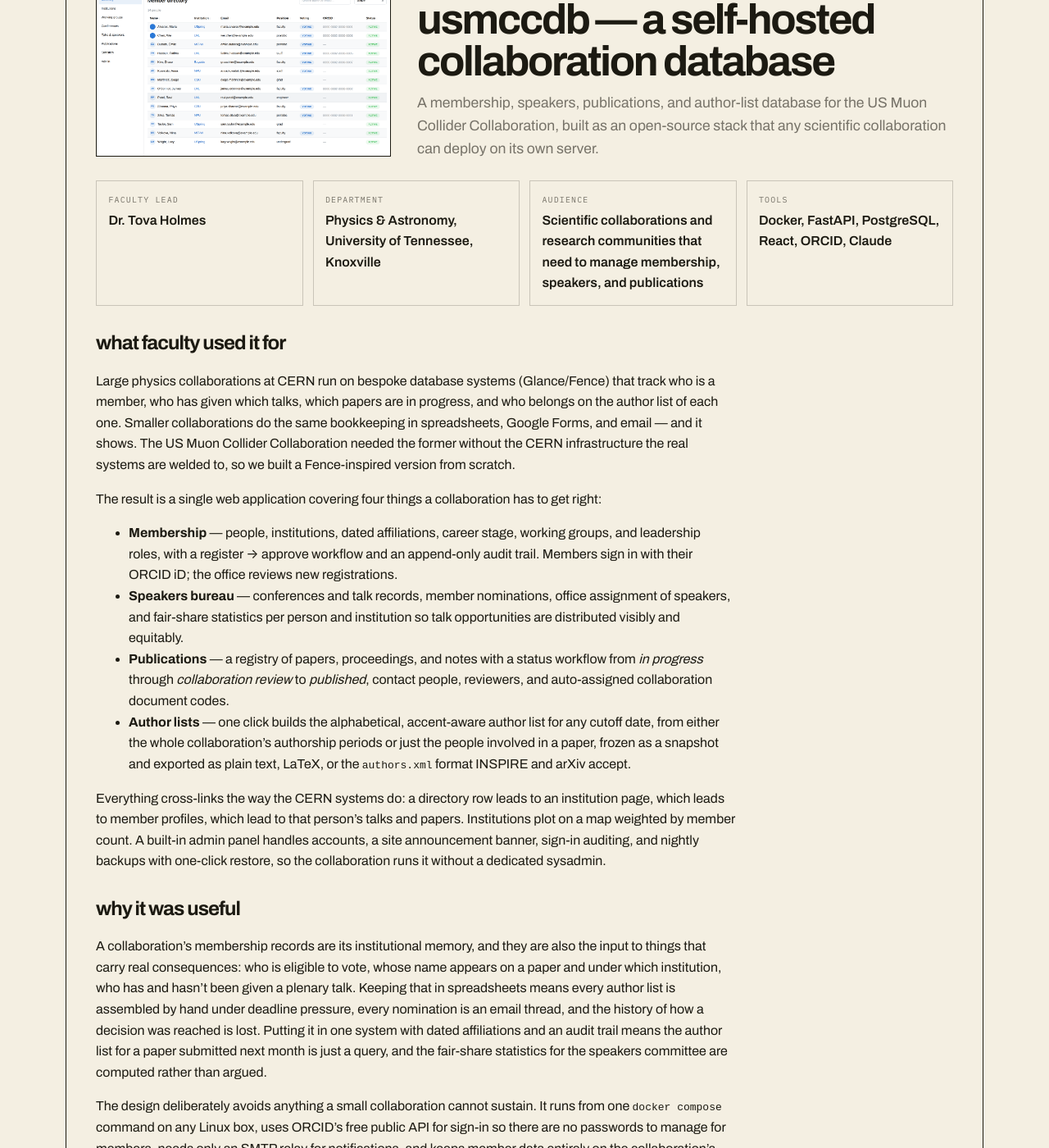
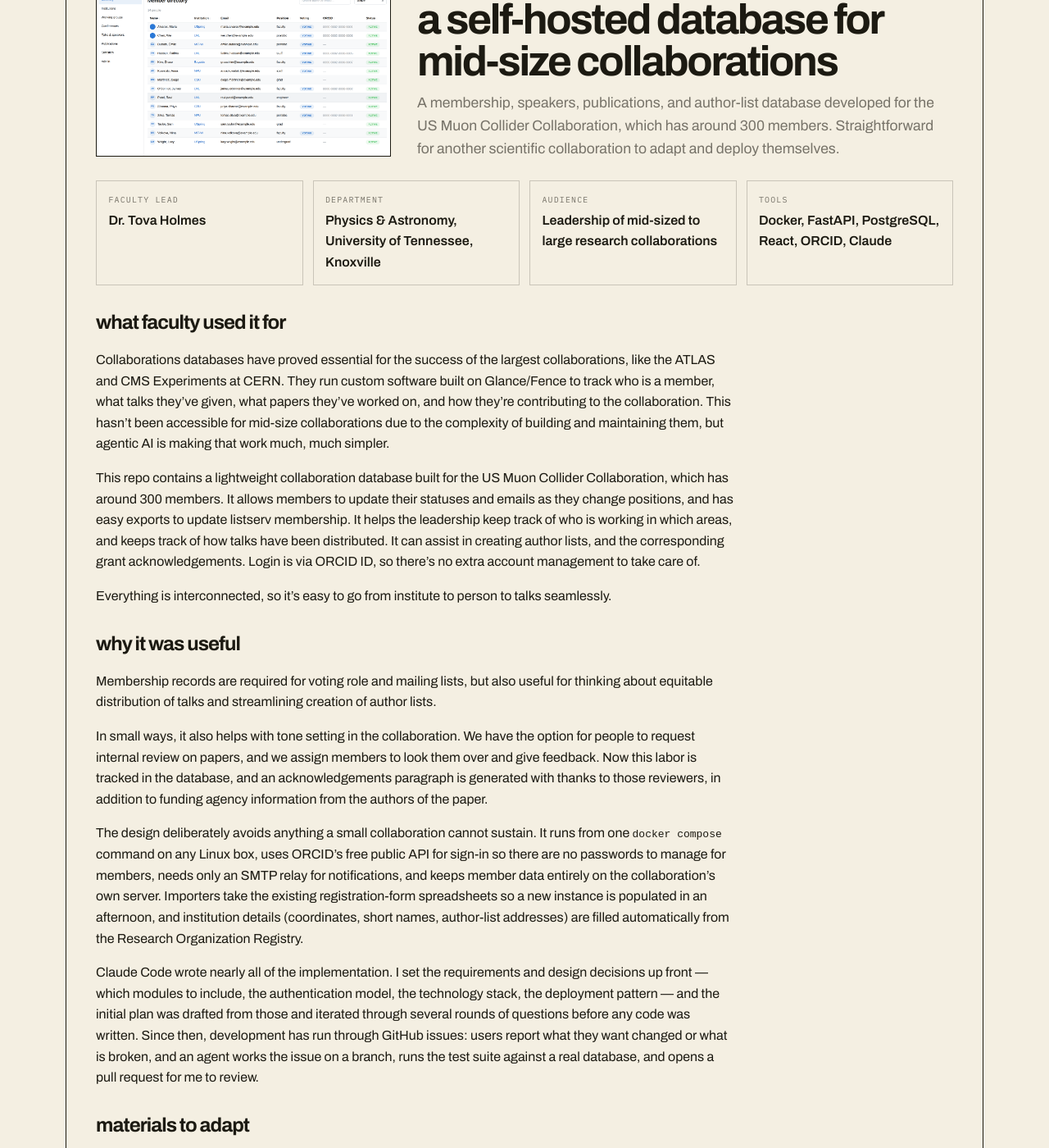
Before and after one commit to FacultyAIExchange/facultyaiexchange.github.io, a Jekyll site: the page built from _examples/usmcc-collaboration-database.md, in a window 1280 px wide and 1400 px high, scrolled down 203 px. Shown: the whole window at 82% size. Built offline with Jekyll 4.4.1, drawn with Linux system fonts in a browser that asks for light colours; some of the changed text lies outside the part shown.

Commit message:
Revise title and summary for collaboration database
Updated the title and summary for clarity and focus on mid-size collaborations. Revised sections to better reflect the functionality and ease of use of the collaboration database.

```diff
--- a/_examples/usmcc-collaboration-database.md
+++ b/_examples/usmcc-collaboration-database.md
@@ -1,10 +1,10 @@
 ---
-title: USMCCDB — A Self-Hosted Collaboration Database
-summary: A membership, speakers, publications, and author-list database for the US Muon Collider Collaboration, built as an open-source stack that any scientific collaboration can deploy on its own server.
+title: A Self-Hosted Database for Mid-Size Collaborations
+summary: A membership, speakers, publications, and author-list database developed for the US Muon Collider Collaboration, which has around 300 members. Straightforward for another scientific collaboration to adapt and deploy themselves.
 faculty: Dr. Tova Holmes
 department: Physics & Astronomy, University of Tennessee, Knoxville
 department_id: utk-physics-and-astronomy
-audience: Scientific collaborations and research communities that need to manage membership, speakers, and publications
+audience: Leadership of mid-sized to large research collaborations
 use_case: Research administration, collaboration management
 tools:
   - Docker
@@ -24,27 +24,24 @@ repository_url: https://github.com/trholmes/USMCCDB
 
 ## What faculty used it for
 
-Large physics collaborations at CERN run on bespoke database systems (Glance/Fence) that track who is a member, who has given which talks, which papers are in progress, and who belongs on the author list of each one. Smaller collaborations do the same bookkeeping in spreadsheets, Google Forms, and email — and it shows. The US Muon Collider Collaboration needed the former without the CERN infrastructure the real systems are welded to, so we built a Fence-inspired version from scratch.
+Collaborations databases have proved essential for the success of the largest collaborations, like the ATLAS and CMS Experiments at CERN. They run custom software built on Glance/Fence to track who is a member, what talks they've given, what papers they've worked on, and how they're contributing to the collaboration. This hasn't been accessible for mid-size collaborations due to the complexity of building and maintaining them, but agentic AI is making that work much, much simpler.
 
-The result is a single web application covering four things a collaboration has to get right:
+This repo contains a lightweight collaboration database built for the US Muon Collider Collaboration, which has around 300 members. It allows members to update their statuses and emails as they change positions, and has easy exports to update listserv membership. It helps the leadership keep track of who is working in which areas, and keeps track of how talks have been distributed. It can assist in creating author lists, and the corresponding grant acknowledgements. Login is via ORCID ID, so there's no extra account management to take care of.
 
-- **Membership** — people, institutions, dated affiliations, career stage, working groups, and leadership roles, with a register → approve workflow and an append-only audit trail. Members sign in with their ORCID iD; the office reviews new registrations.
-- **Speakers bureau** — conferences and talk records, member nominations, office assignment of speakers, and fair-share statistics per person and institution so talk opportunities are distributed visibly and equitably.
-- **Publications** — a registry of papers, proceedings, and notes with a status workflow from *in progress* through *collaboration review* to *published*, contact people, reviewers, and auto-assigned collaboration document codes.
-- **Author lists** — one click builds the alphabetical, accent-aware author list for any cutoff date, from either the whole collaboration's authorship periods or just the people involved in a paper, frozen as a snapshot and exported as plain text, LaTeX, or the `authors.xml` format INSPIRE and arXiv accept.
-
-Everything cross-links the way the CERN systems do: a directory row leads to an institution page, which leads to member profiles, which lead to that person's talks and papers. Institutions plot on a map weighted by member count. A built-in admin panel handles accounts, a site announcement banner, sign-in auditing, and nightly backups with one-click restore, so the collaboration runs it without a dedicated sysadmin.
+Everything is interconnected, so it's easy to go from institute to person to talks seamlessly.
 
 ## Why it was useful
 
-A collaboration's membership records are its institutional memory, and they are also the input to things that carry real consequences: who is eligible to vote, whose name appears on a paper and under which institution, who has and hasn't been given a plenary talk. Keeping that in spreadsheets means every author list is assembled by hand under deadline pressure, every nomination is an email thread, and the history of how a decision was reached is lost. Putting it in one system with dated affiliations and an audit trail means the author list for a paper submitted next month is just a query, and the fair-share statistics for the speakers committee are computed rather than argued.
+Membership records are required for voting role and mailing lists, but also useful for thinking about equitable distribution of talks and streamlining creation of author lists.
+
+In small ways, it also helps with tone setting in the collaboration. We have the option for people to request internal review on papers, and we assign members to look them over and give feedback. Now this labor is tracked in the database, and an acknowledgements paragraph is generated with thanks to those reviewers, in addition to funding agency information from the authors of the paper.
 
 The design deliberately avoids anything a small collaboration cannot sustain. It runs from one `docker compose` command on any Linux box, uses ORCID's free public API for sign-in so there are no passwords to manage for members, needs only an SMTP relay for notifications, and keeps member data entirely on the collaboration's own server. Importers take the existing registration-form spreadsheets so a new instance is populated in an afternoon, and institution details (coordinates, short names, author-list addresses) are filled automatically from the Research Organization Registry.
 
-Claude Code wrote nearly all of the implementation. I set the requirements and design decisions up front — which modules to include, the authentication model, the technology stack, the deployment pattern — and the initial plan was drafted from those and iterated through several rounds of questions before any code was written. Since then, development has run through GitHub issues: I file what I want changed or what is broken, and an AI session works the issue on a branch, runs the test suite against a real database, and opens a pull request for me to review. A `CLAUDE.md` file in the repository records the project's conventions and invariants (inclusive date ranges, at most one open primary affiliation per person, how roles grant permissions), which keeps each new session consistent with the last. The permission rules, the author-list generation logic, and the email notification catalogue were all specified by hand and are documented alongside the code.
+Claude Code wrote nearly all of the implementation. I set the requirements and design decisions up front — which modules to include, the authentication model, the technology stack, the deployment pattern — and the initial plan was drafted from those and iterated through several rounds of questions before any code was written. Since then, development has run through GitHub issues: users report what they want changed or what is broken, and an agent works the issue on a branch, runs the test suite against a real database, and opens a pull request for me to review.
 
 ## Materials to adapt
 
-- The [USMCCDB repository](https://github.com/trholmes/USMCCDB), which includes the full stack, a `seed-demo` command that populates a fictional collaboration for evaluation, and a README walking through deployment, ORCID setup, email, and importing existing records.
-- A Linux server with Docker or Podman; optionally a domain name (the bundled Caddy container obtains HTTPS certificates automatically) and an institutional SMTP relay.
-- The collaboration-specific parts are the role names, the publication status workflow, the document-code format, and the author-list export formats. All are documented in `docs/ROLES.md`, `docs/PLAN.md`, and `docs/NOTIFICATIONS.md`, and the `CLAUDE.md` conventions file is written so an AI coding assistant can be asked to rework them for another collaboration. Do the adaptation against the demo dataset rather than real member records.
+- The [USMCCDB repository](https://github.com/trholmes/USMCCDB), which includes a README walking through deployment
+- You'll need a Linux server with Docker or Podman, a domain name, and ideally SMTP capabilities (if you want emails to be generated)
+- There are human readable planning documents in the repo that can be edited in a fork and handed to an agent for your own specific implementation:`docs/ROLES.md`, `docs/PLAN.md`, and `docs/NOTIFICATIONS.md`
```
